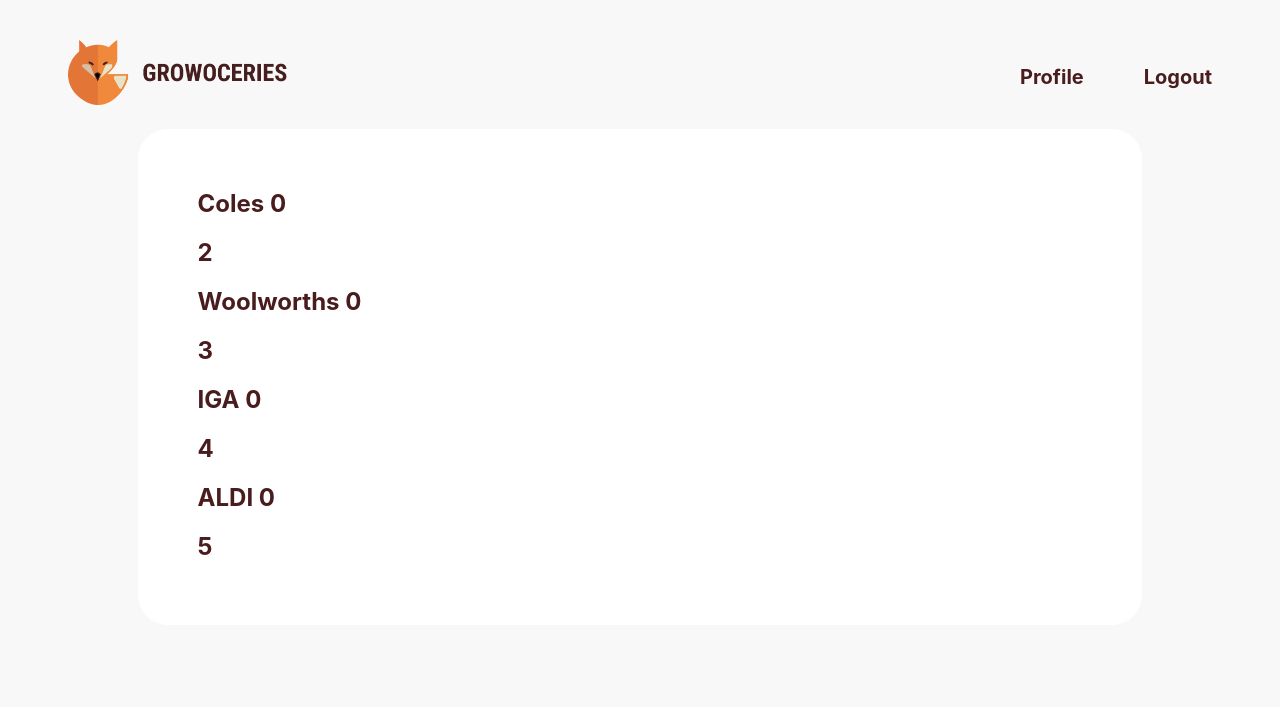
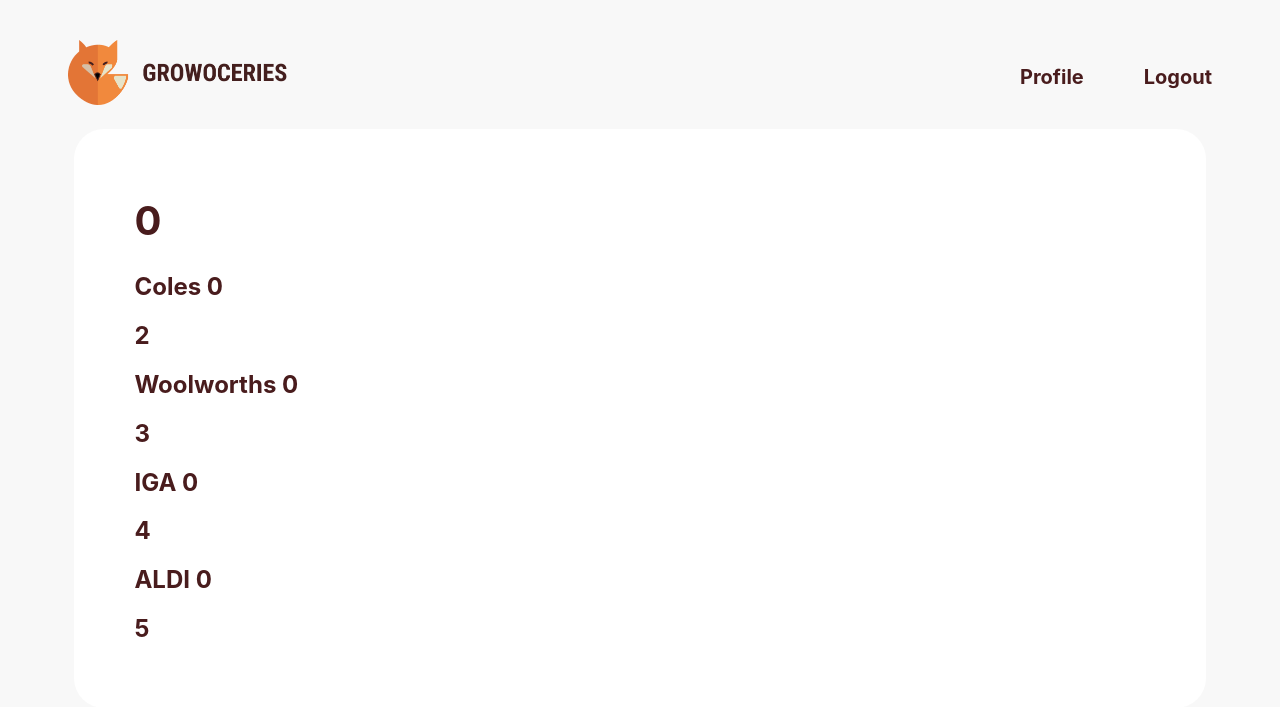
Before and after one commit to sean-tse/codebrew2021, a Django app: page /growocery/postcode/000/ in a window 1280 px wide. Shown: the top 707 px of the page. Run offline with Django 3.2, Linux system fonts and the light colour scheme; a user stored in the database is signed in; tables that the repository leaves empty hold one stand-in row (values such as "Sample post").

Commit message:
add postcode to postcode homepage

```diff
--- a/mysite/growocery/static/css/postcode.css
+++ b/mysite/growocery/static/css/postcode.css
@@ -3,7 +3,7 @@ body {
 }
 
 .content-card {
-    width: 70%;
+    width: 80%;
     background-color: white;
     margin: auto;
     margin-top: 20px;
--- a/mysite/growocery/static/css/style.css
+++ b/mysite/growocery/static/css/style.css
@@ -2,6 +2,9 @@ html {
     color: #491C1D;
     font-family: -apple-system, BlinkMacSystemFont, 'Segoe UI', Roboto, Oxygen, Ubuntu, Cantarell, 'Open Sans', 'Helvetica Neue', sans-serif;
     font-size: 16px;
+}
+h1 {
+    font-size: 40px;
 }
 h3 {
     font-size: 26px;
--- a/mysite/growocery/templates/growocery/postcode_home.html
+++ b/mysite/growocery/templates/growocery/postcode_home.html
@@ -8,6 +8,9 @@
 {% block main-content %}
 
 <div class='content-card'>
+    <h1>
+        {{postcode}}
+    </h1>
 
     {% if groups %}
     {%for group in groups%}
--- a/mysite/growocery/views.py
+++ b/mysite/growocery/views.py
@@ -88,7 +88,8 @@ def postcode_home(request, postcode):
             group = CommunityGroceryGroup.objects.get_or_create(pcc=pcc, cart=cart, store=store, pickup=pickup, nextDeadline=datetime.date.today()+datetime.timedelta(days=6)) # 1 week in advance
 
         groups = CommunityGroceryGroup.objects.filter(pcc=pcc)
-        return render(request, 'growocery/postcode_home.html', {'groups': groups})
+
+        return render(request, 'growocery/postcode_home.html', {'groups': groups, 'postcode': postcode})
     else:
         return redirect("/growocery/login/")
 
```
